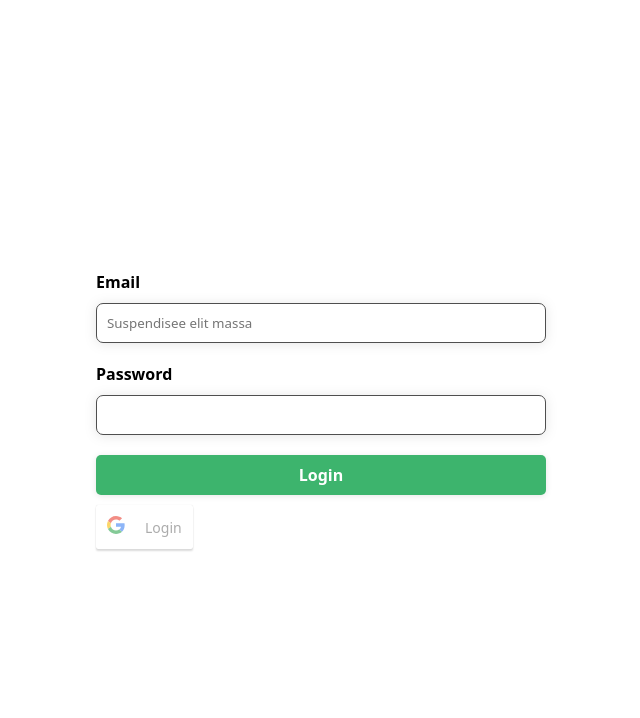
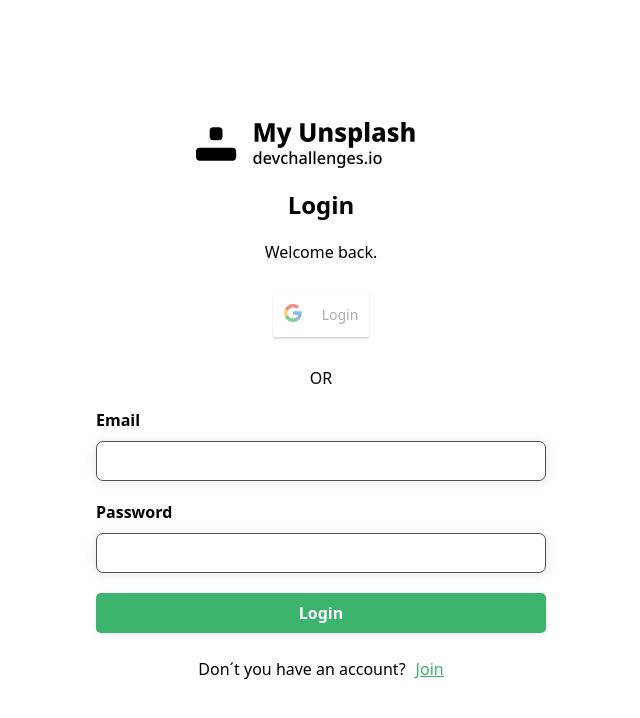
Before and after one commit to JairEscamilla/My-unsplash, a React app in the folder frontend/: page / in a window 1280 px wide. Shown: the top 718 px of the page, without its empty margins (319-959 px from the left). Built offline with nearby package versions, Linux system fonts and the light colour scheme.

Commit message:
Adding Login header

```diff
--- a/frontend/package.json
+++ b/frontend/package.json
@@ -26,6 +26,7 @@
     "@types/styled-components": "^5.1.9",
     "awesome-typescript-loader": "^5.2.1",
     "dotenv": "^10.0.0",
+    "file-loader": "^6.2.0",
     "html-webpack-plugin": "^5.3.1",
     "typescript": "^4.2.4",
     "webpack": "^5.37.1",
--- a/frontend/src/pages/Login/Login.tsx
+++ b/frontend/src/pages/Login/Login.tsx
@@ -1,8 +1,10 @@
 import React from 'react';
 import { RouteComponentProps } from 'react-router';
 import { GoogleLogin, GoogleLoginResponse, GoogleLoginResponseOffline } from 'react-google-login';
-import { StyledLogin } from './styles';
+import { GoogleAuthWrapper, OrWrapper, SignUpWrapper, StyledLogin } from './styles';
 import { LoginForm } from './components/LoginForm';
+import { Link } from 'react-router-dom';
+import { LoginHeader } from './components/LoginHeader';
 
 
 
@@ -14,15 +16,27 @@
   return (
     <StyledLogin>
       <div className="main-content">
+        <LoginHeader/>
+        <GoogleAuthWrapper>
+          <GoogleLogin
+            clientId={`${process.env.GOOGLE_CLIENT_ID}`}
+            buttonText="Login"
+            onSuccess={googleReponse}
+            cookiePolicy={'single_host_origin'}
+          />
+        </GoogleAuthWrapper>
+        <OrWrapper>
+          OR
+        </OrWrapper>
         <LoginForm
           history={history}
         />
-        <GoogleLogin
-          clientId={`${process.env.GOOGLE_CLIENT_ID}`}
-          buttonText="Login"
-          onSuccess={googleReponse}
-          cookiePolicy={'single_host_origin'}
-        />
+        <SignUpWrapper>
+          Don´t you have an account?
+          <Link to="/" className="link">
+            Join
+          </Link>
+        </SignUpWrapper>
       </div>
     </StyledLogin>
   )
--- a/frontend/src/pages/Login/components/LoginForm.tsx
+++ b/frontend/src/pages/Login/components/LoginForm.tsx
@@ -39,7 +39,6 @@
       <Input
         inputName="email"
         label="Email"
-        placeholder="Suspendisee elit massa"
         type='email'
         onChange={({ target }) => onChange(target.value, 'username')}
       />
--- /dev/null
+++ b/frontend/src/pages/Login/components/LoginHeader.tsx
@@ -0,0 +1,16 @@
+import React from 'react';
+import MyUnsplashLogo from '../../../assets/images/my_unsplash_logo.svg';
+import { HeaderWrapper } from '../styles';
+
+
+export const LoginHeader = () => {
+  return (
+    <HeaderWrapper>
+      <img src={MyUnsplashLogo} alt="Logo de My unsplash" />
+      <h2>Login</h2>
+      <span>
+        Welcome back.
+      </span>
+    </HeaderWrapper>
+  )
+}
--- a/frontend/src/pages/Login/styles.tsx
+++ b/frontend/src/pages/Login/styles.tsx
@@ -12,3 +12,39 @@
     max-width: 450px;
   }
 `;
+
+export const GoogleAuthWrapper = styled.div `
+  width: 100%;
+  display: flex;
+  justify-content: center;
+  margin: 30px 0;
+`;
+
+export const OrWrapper = styled.div `
+  text-align: center;
+`
+
+export const SignUpWrapper = styled.div `
+  text-align: center;
+  margin-top: 25px;
+  & .link {
+    color: #3DB46D;
+    margin-left: 10px;
+  }
+`;
+
+export const HeaderWrapper = styled.div `
+  text-align: center;
+
+  & span {
+    display: block;
+    margin-top: 20px;
+    font-size: 1rem;
+  }
+
+  & img {
+    display: block;
+    width: 250px;
+    margin: 0 auto 20px auto;
+  }
+`;
--- /dev/null
+++ b/frontend/src/types/index.d.ts
@@ -0,0 +1,5 @@
+declare module '*.jpg';
+declare module '*.jpeg';
+declare module '*.png';
+declare module '*.webp';
+declare module '*.svg';
--- a/frontend/tsconfig.json
+++ b/frontend/tsconfig.json
@@ -51,7 +51,7 @@
     // "baseUrl": "./",                             /* Base directory to resolve non-absolute module names. */
     // "paths": {},                                 /* A series of entries which re-map imports to lookup locations relative to the 'baseUrl'. */
     // "rootDirs": [],                              /* List of root folders whose combined content represents the structure of the project at runtime. */
-    // "typeRoots": [],                             /* List of folders to include type definitions from. */
+    "typeRoots": ["node_modules/@types", "src/types"],                             /* List of folders to include type definitions from. */
     // "types": [],                                 /* Type declaration files to be included in compilation. */
     // "allowSyntheticDefaultImports": true,        /* Allow default imports from modules with no default export. This does not affect code emit, just typechecking. */
     "esModuleInterop": true,                        /* Enables emit interoperability between CommonJS and ES Modules via creation of namespace objects for all imports. Implies 'allowSyntheticDefaultImports'. */
--- a/frontend/webpack.config.js
+++ b/frontend/webpack.config.js
@@ -30,6 +30,17 @@
           use: {
             loader: 'awesome-typescript-loader'
           }
+        },
+        {
+          test: /\.(png|svg|jpg|jpeg|gif|webp|svg)$/,
+          use: [
+            {
+              'loader': 'file-loader',
+              'options': {
+                name: 'assets/[hash].[ext]'
+              }
+            }
+          ]
         }
       ]
     },
```
Also changed, not shown: frontend/src/assets/images/my_unsplash_logo.svg (added), 2 other files (tests, documents, lock files or other folders).
